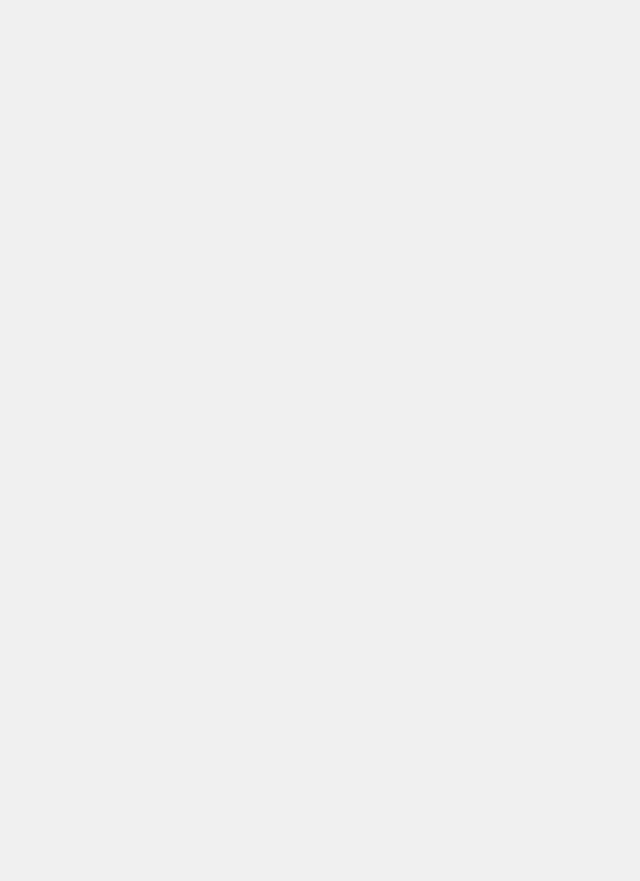
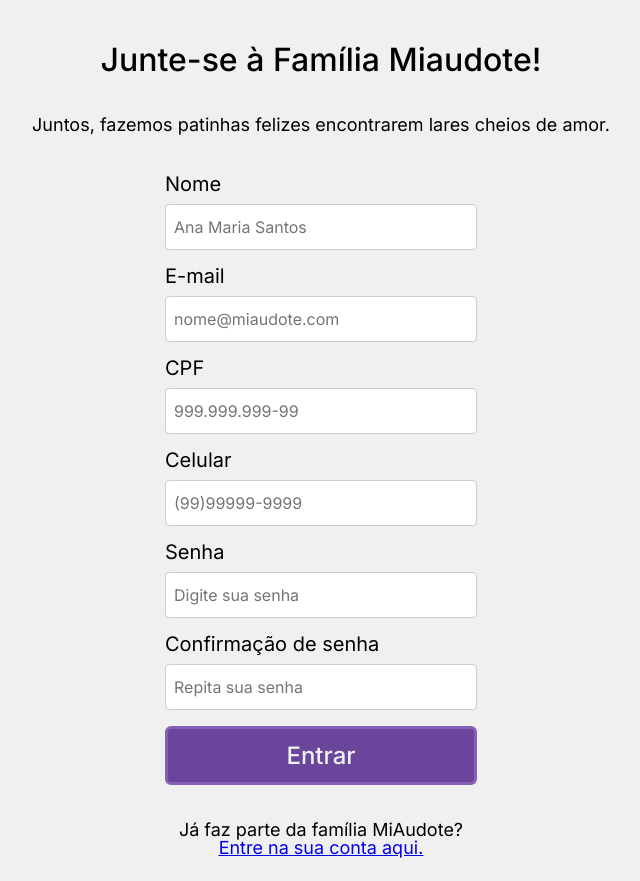
Before and after one commit to AndyS007/miaudote, a React (Vite) app: page /signup in a window 1280 px wide. Shown: the part 383-1264 px from the top of the page, without its empty margins (319-959 px from the left). Before the commit the page ends 848 px from the top, so only its background shows below. Built offline with nearby package versions, Linux system fonts and the light colour scheme.

Commit message:
:sparkles: Feat: signup page

```diff
--- a/package.json
+++ b/package.json
@@ -15,6 +15,7 @@
     "react": "^18.2.0",
     "react-dom": "^18.2.0",
     "react-hook-form": "^7.45.4",
+    "react-input-mask": "^2.0.4",
     "react-router-dom": "^6.14.2",
     "styled-components": "^6.0.7",
     "validator": "^13.11.0"
--- a/src/App.jsx
+++ b/src/App.jsx
@@ -2,6 +2,7 @@
 import HomePage from "./pages/HomePage";
 import SignInPage from "./pages/SignInPage";
 import UserProvider from "./contexts/userContext";
+import SignUpPage from "./pages/SignUpPage";
 
 export default function App() {
   return (
@@ -11,7 +12,7 @@
           <Routes>
             <Route path="/" element={<HomePage/>} />
             <Route path="/signin" element={<SignInPage/>} />
-            <Route path="/signup" />
+            <Route path="/signup" element={<SignUpPage/>} />
             <Route path="/pets" />
             <Route path="/pets/:id" />
             <Route path="/new-pet" />
--- a/src/pages/SignInPage.jsx
+++ b/src/pages/SignInPage.jsx
@@ -2,7 +2,7 @@
 import miaudote from "../images/miaudote-logo.svg";
 import { useForm } from "react-hook-form";
 import validator from "validator";
-import { useNavigate } from "react-router-dom";
+import { Link, useNavigate } from "react-router-dom";
 import { useContext } from "react";
 import { UserContext } from "../contexts/userContext";
 import axios from "axios";
@@ -61,16 +61,17 @@
                         type="password"
                         autoComplete="current-password"
                         placeholder="Digite sua senha"
-                        {...register("password", {required:true, minLength: 8})}
+                        {...register("password", {required:true})}
                     />
                     {errors?.password?.type === 'required' && <p className="error-message">A senha é obrigatória.</p>}
-                    {errors?.password?.type === 'minLength' && <p className="error-message">Sua senha deve ter no mínimo 8 caracteres.</p>}
 
                     <button type="submit">Entrar</button>
                 </form>
             </div>
             <p>Ainda não faz parte da família MiAudote?</p>
-            <p><u>Crie uma nova conta aqui.</u></p>
+            <Link to='/signup'>
+                <p><u>Crie uma nova conta aqui.</u></p>
+            </Link>
         </PageContainer>
     )
 }
--- /dev/null
+++ b/src/pages/SignUpPage.jsx
@@ -0,0 +1,146 @@
+import { styled } from "styled-components";
+import miaudote from "../images/miaudote-logo.svg";
+import { useForm } from "react-hook-form";
+import validator from "validator";
+import { Link, useNavigate } from "react-router-dom";
+import axios from "axios";
+import ReactInputMask from "react-input-mask";
+
+
+export default function SignUpPage(){
+    const { register, handleSubmit, watch, formState: {errors} } = useForm();
+    const navigate = useNavigate();
+    const watchPassword = watch('password')
+
+    function onSubmit(data){
+        const { name, email, cpf, cellphone, password, confirmPassword } = data;
+
+        const onlyNumbersCPF = cpf.replace(/\D/g, "");
+        const onlyNumbersCellphone = cellphone.replace(/\D/g, "");
+
+        axios.post(`${import.meta.env.VITE_API_BASE_URL}/signup`, {name,email,cpf: onlyNumbersCPF,cellphone: onlyNumbersCellphone,password,confirmPassword})
+        .then(resp=>{
+            alert("Seu cadastro foi feito com sucesso, faça login agora.")
+            navigate(`/signin`);
+        })
+        .catch(error =>{
+            console.log(error)
+            if(error.response.status === 422){
+                return alert("Os dados informados são inválidos.");
+            }
+            if(error.response.data.message === 'Esse email já está cadastrado.'){
+                return alert("O e-mail informado já está cadastrado, faça login.");
+            }
+            if(error.response.data.message === 'Esse cpf já está cadastrado.'){
+                return alert("O CPF informado já está cadastrado, faça login.");
+            }
+            if(error.response.status === 500){
+                return alert("Tente novamente em alguns instantes");
+            }
+        })
+    };
+    return(
+        <PageContainer>
+            <img src={miaudote} />
+            <div>
+                <h2>Junte-se à Família Miaudote!</h2>
+                <p>Juntos, fazemos patinhas felizes encontrarem lares cheios de amor.</p>
+                <form onSubmit={handleSubmit(onSubmit)}>
+                    <label>Nome</label>
+                    <input
+                        className={errors?.name && "input-error"}
+                        type="text"
+                        placeholder="Ana Maria Santos"
+                        {...register("name", {required:true})}
+                    />
+                    {errors?.name?.type === 'required' && <p className="error-message">Nome é obrigatório.</p>}
+
+                    <label>E-mail</label>
+                    <input
+                        className={errors?.email && "input-error"}
+                        type="text"
+                        autoComplete="email"
+                        placeholder="nome@miaudote.com"
+                        {...register("email", {required:true, validate: (value) => validator.isEmail(value) })}
+                    />
+                    {errors?.email?.type === 'required' && <p className="error-message">E-mail é obrigatório.</p>}
+                    {errors?.email?.type === 'validate' && <p className="error-message">E-mail inválido.</p>}
+
+                    <label>CPF</label>
+                    <ReactInputMask
+                        mask="999.999.999-99"
+                        className={errors?.cpf && "input-error"}
+                        type="text"
+                        placeholder="999.999.999-99"
+                        {...register("cpf", {required:true, pattern: /^\d{3}\.\d{3}\.\d{3}-\d{2}$/ })}
+                    />
+                    {errors?.cpf?.type === 'required' && <p className="error-message">CPF é obrigatório.</p>}
+                    {errors?.cpf?.type === 'pattern' && <p className="error-message">CPF em formato inválido.</p>}
+
+                    <label>Celular</label>
+                    <ReactInputMask
+                        mask="(99)99999-9999"
+                        className={errors?.cellphone && "input-error"}
+                        type="text"
+                        placeholder="(99)99999-9999"
+                        {...register("cellphone", {required:true, pattern: /(\([0-9]{2}\))\d{5}-\d{4}/ })}
+                    />
+                    {errors?.cellphone?.type === 'required' && <p className="error-message">Celular é obrigatório.</p>}
+                    {errors?.cellphone?.type === 'pattern' && <p className="error-message">Celular em formato inválido.</p>}
+
+                    <label>Senha</label>
+                    <input
+                        className={errors?.password && "input-error"}
+                        type="password"
+                        placeholder="Digite sua senha"
+                        {...register("password", {required:true, minLength: 8})}
+                    />
+                    {errors?.password?.type === 'required' && <p className="error-message">A senha é obrigatória.</p>}
+                    {errors?.password?.type === 'minLength' && <p className="error-message">Sua senha deve ter no mínimo 8 caracteres.</p>}
+
+                    <label>Confirmação de senha</label>
+                    <input
+                        className={errors?.confirmPassword && "input-error"}
+                        type="password"
+                        placeholder="Repita sua senha"
+                        {...register("confirmPassword", {required:true, validate: (value) => value === watchPassword})}
+                    />
+                    {errors?.confirmPassword?.type === 'required' && <p className="error-message">A confirmação de senha é obrigatória.</p>}
+                    {errors?.confirmPassword?.type === 'validate' && <p className="error-message">As senhas não são iguais.</p>}
+
+                    <button type="submit">Entrar</button>
+                </form>
+            </div>
+            <p>Já faz parte da família MiAudote?</p>
+            <Link to='/signin'>
+            <p><u>Entre na sua conta aqui.</u></p>
+            </Link>
+        </PageContainer>
+    )
+}
+
+const PageContainer = styled.div`
+    display: flex;
+    flex-direction: column;
+    justify-content: center;
+    align-items: center;
+    padding-top: 1em;
+    text-align: center;
+    img{
+        width: 30vw;
+        padding-bottom: 1.5em;
+    }
+    button{
+        margin-bottom: 1.5em;
+    }
+    p{
+        text-align: center;
+    }
+    div{
+        max-width: 80vw;
+        display: flex;
+        flex-direction: column;
+        align-items: center;
+        gap: 2.5em;
+    }
+`
```
Also changed, not shown: src/components/Footer.jsx (added), src/components/Header.jsx (added), src/images/miaudote-logo-menu.svg (added), 1 other file (tests, documents, lock files or other folders).
